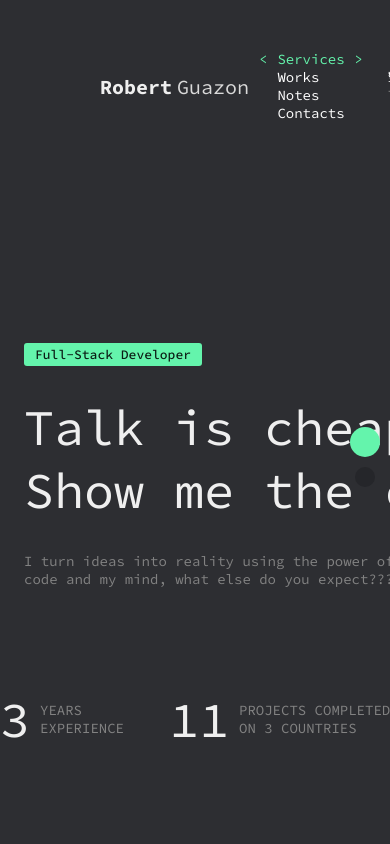
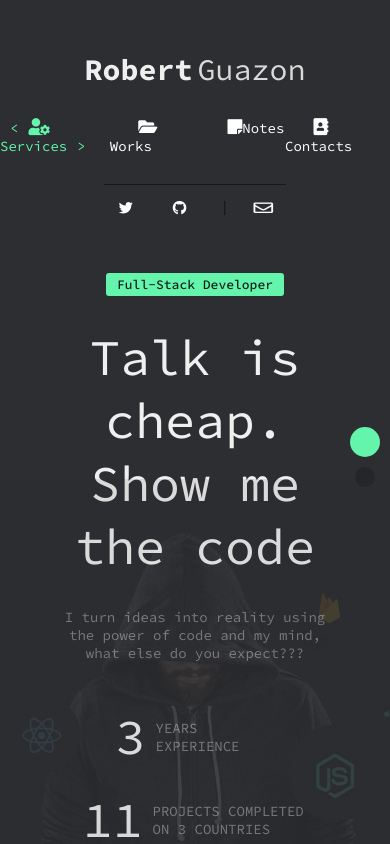
Before and after one commit to doppelgunner/portfolio, a React (Create React App) app: page / in a window 390 px wide. Built offline with nearby package versions, Linux system fonts and the light colour scheme.

Commit message:
responsive mobile design

```diff
--- a/src/App.js
+++ b/src/App.js
@@ -1,5 +1,4 @@
 import React from "react";
-import "./App.scss";
 import HomePage from "./pages/HomePage";
 import { BrowserRouter as Router, Switch, Route, Link } from "react-router-dom";
 
--- a/src/App.scss
+++ b/src/App.scss
@@ -34,6 +34,10 @@
   flex-shrink: 1;
   flex-grow: 3;
   // width: 50%;
+}
+
+.header__links i {
+  display: none;
 }
 
 // .header__links a {
@@ -96,7 +100,7 @@
   align-self: flex-end;
   // margin-top: 132px;
   // margin-left: 200px;
-  margin-top: 100px;
+  margin-top: 8%;
 }
 
 .profile__motto {
@@ -113,7 +117,7 @@
   display: flex;
   align-self: flex-end;
   margin-right: 100px;
-  margin-top: 100px;
+  margin-top: 8%;
 }
 
 .profile__experience > span {
--- a/src/components/HeaderLinks.js
+++ b/src/components/HeaderLinks.js
@@ -8,10 +8,26 @@ class Header extends React.Component {
 
   static defaultProps = {
     links: [
-      { link: "/", name: "Services" },
-      { link: "/works", name: "Works" },
-      { link: "/notes", name: "Notes" },
-      { link: "/contacts", name: "Contacts" },
+      {
+        link: "/",
+        name: "Services",
+        icon: <i className="fas fa-user-cog"></i>,
+      },
+      {
+        link: "/works",
+        name: "Works",
+        icon: <i className="fas fa-folder-open"></i>,
+      },
+      {
+        link: "/notes",
+        name: "Notes",
+        icon: <i className="fas fa-sticky-note"></i>,
+      },
+      {
+        link: "/contacts",
+        name: "Contacts",
+        icon: <i className="fas fa-address-book"></i>,
+      },
     ],
   };
 
@@ -27,6 +43,7 @@ class Header extends React.Component {
               activeClassName="active"
             >
               <span className="arrows">{"<"}</span>
+              {link.icon}
               {link.name}
               <span className="arrows">{">"}</span>
             </NavLink>
--- a/src/index.scss
+++ b/src/index.scss
@@ -1,6 +1,8 @@
 @import url("https://cdnjs.cloudflare.com/ajax/libs/font-awesome/5.15.0/css/all.min.css");
 @import url("https://fonts.googleapis.com/css2?family=Source+Code+Pro:ital,wght@0,200;0,300;0,400;0,500;0,600;0,700;0,900;1,200;1,300;1,400;1,500;1,600;1,700;1,900&display=swap");
 @import url("../node_modules/rc-tooltip/assets/bootstrap.css");
+@import url("App.scss");
+@import url("mobile.scss");
 
 html,
 body {
--- /dev/null
+++ b/src/mobile.scss
@@ -0,0 +1,126 @@
+@media only screen and (max-width: 600px) {
+  .big-text {
+    font-size: 30px;
+  }
+
+  .screen {
+    // background-color: lightblue;
+    flex-direction: column;
+  }
+
+  .profile {
+    height: calc(100vh - 211px);
+  }
+
+  .profile > div:first-child {
+    width: 100%;
+    justify-content: space-around;
+    height: calc(100vh - 211px);
+  }
+
+  .profile > div:nth-child(2) {
+    position: absolute;
+    bottom: 0px;
+    justify-content: flex-end;
+    opacity: 0.2;
+    display: flex;
+    flex-direction: column;
+    opacity: 0.1;
+  }
+
+  .profile__picture img {
+    width: 100%;
+  }
+
+  .profile__info {
+    width: 100%;
+    // margin-top: unset;
+    margin-top: 50px;
+
+    display: flex;
+    flex-direction: column;
+    justify-content: center;
+    align-items: center;
+    margin-top: 8%;
+  }
+
+  .profile__experience {
+    display: flex;
+    /* align-self: flex-end; */
+    margin-right: unset;
+    align-self: unset;
+    // margin-top: 8%;
+    flex-direction: column;
+    justify-content: center;
+    align-items: center;
+    margin-top: unset;
+  }
+
+  .profile__saying {
+    // margin-top: 30px;
+    // width: 400px;
+    justify-content: center;
+    align-items: center;
+    text-align: center;
+    display: flex;
+    width: 75%;
+    padding: 0 20%;
+  }
+
+  .profile__motto {
+    width: 80%;
+    text-align: center;
+  }
+
+  .profile__experience > span {
+    margin: 20px 0px 0px 0px;
+  }
+
+  .header {
+    padding: unset;
+    flex-direction: column;
+    padding-top: 50px;
+  }
+
+  .header__home {
+    font-size: 30px;
+  }
+
+  .header > span:nth-child(2) {
+    padding-top: 30px;
+  }
+
+  .header__links {
+    // top: 0px;
+    // position: absolute;
+    width: 100%;
+    display: flex;
+    justify-content: center;
+    align-items: center;
+    font-size: 0px;
+  }
+
+  .header__links i,
+  .header__links span {
+    display: inline-block;
+    font-size: 14px;
+  }
+
+  .header__links i {
+    font-size: 17px;
+  }
+
+  .header__social .sub-label {
+    display: none;
+  }
+
+  .header__social .fa-envelope {
+    border-left: 1px solid #18191b;
+    padding-left: 20px;
+  }
+
+  .header__social {
+    border-top: 1px solid #18191b;
+    margin-top: 29px;
+  }
+}
```
